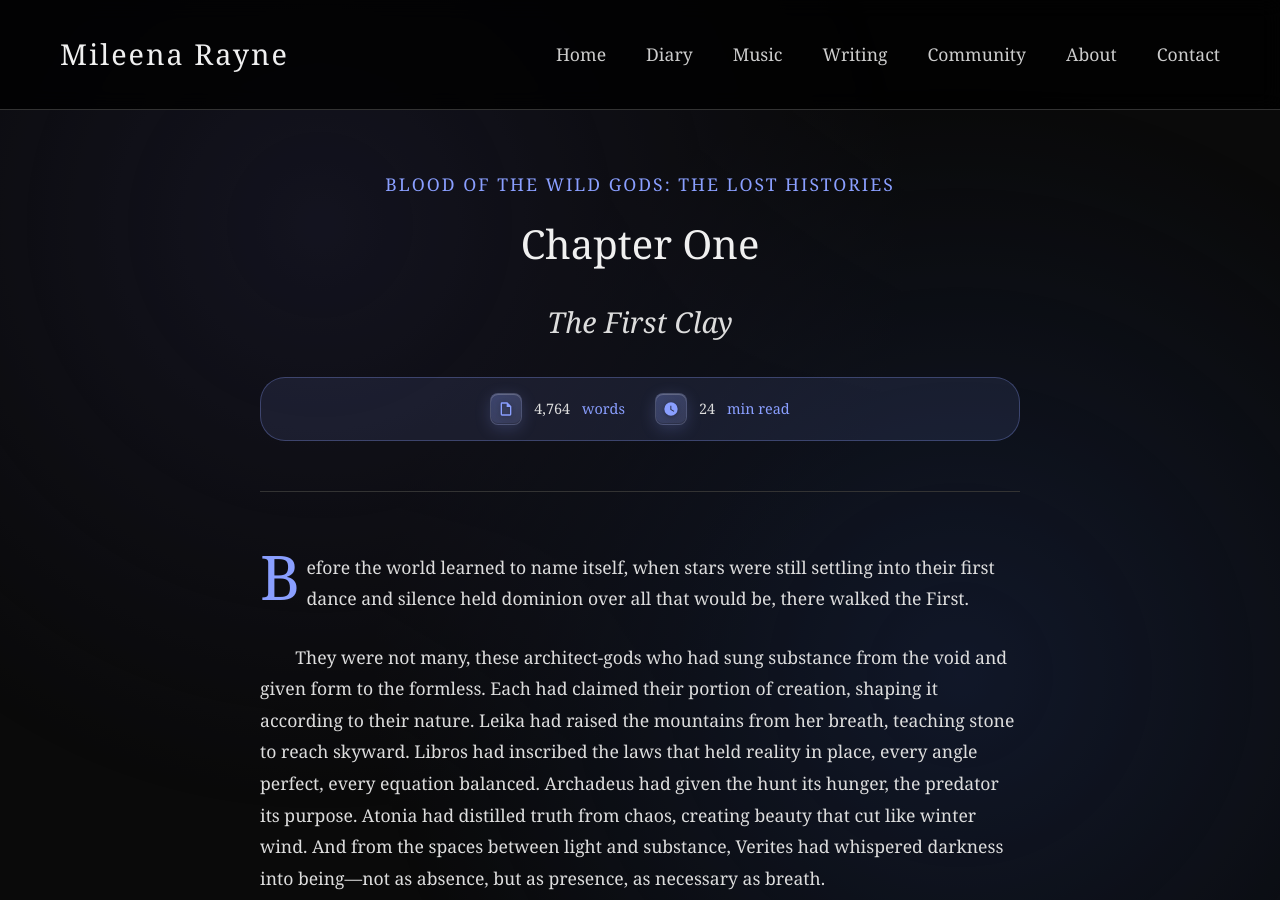
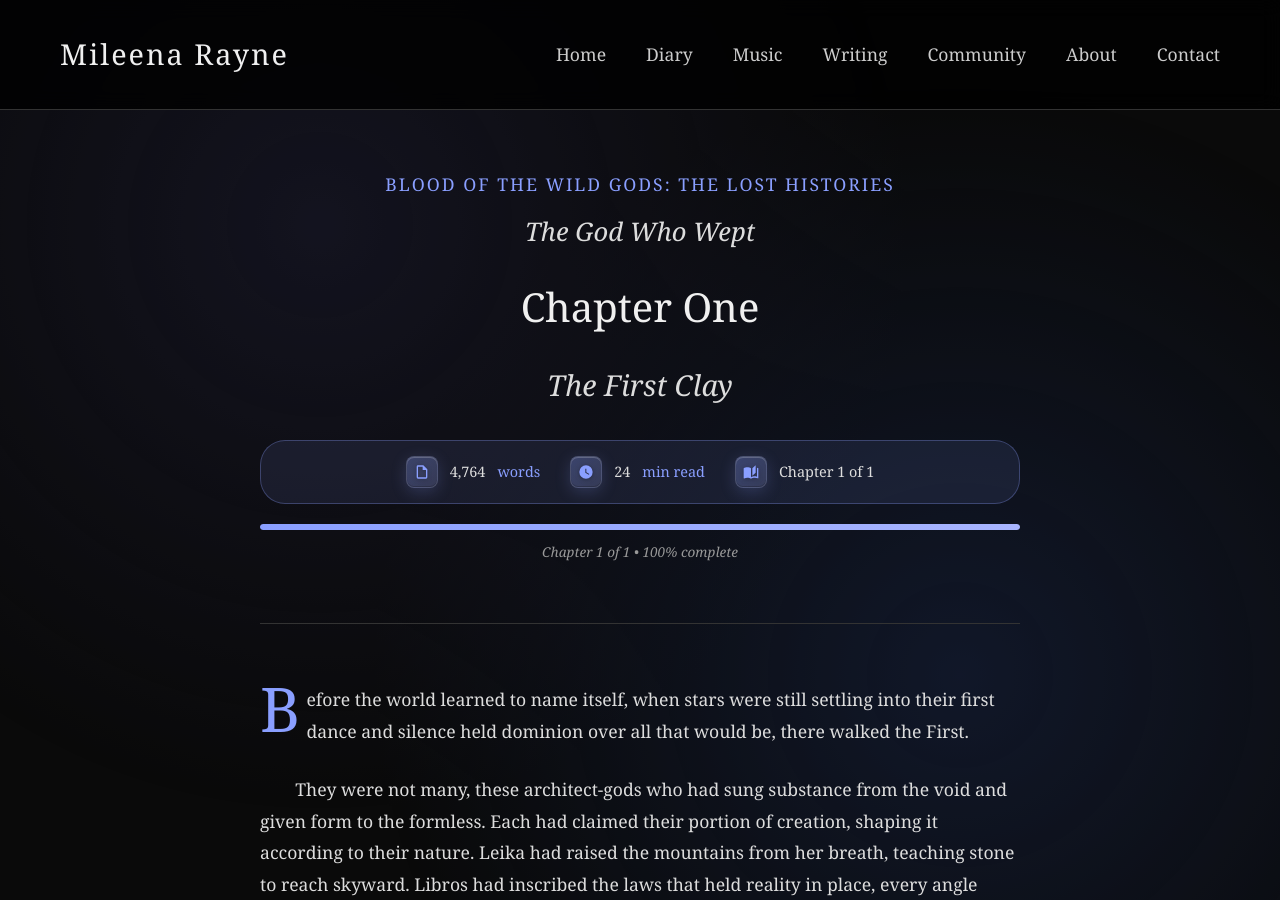
Before and after one commit to Mileena28/Mileena28.github.io, a Jekyll site: the page built from _chapters/lost-histories/god-who-wept/chapter-01.html, in a window 1280 px wide and 900 px high. Built offline with Jekyll 4.4.1, drawn with Linux system fonts in a browser that asks for light colours.

Commit message:
Update chapter-01.html

```diff
--- a/_chapters/lost-histories/god-who-wept/chapter-01.html
+++ b/_chapters/lost-histories/god-who-wept/chapter-01.html
@@ -1,8 +1,13 @@
 ---
 layout: chapter
 book_title: "Blood of the Wild Gods: The Lost Histories"
+story_title: "The God Who Wept"
 title: "Chapter One"
 subtitle: "The First Clay"
+chapter_number: 1
+total_chapters: 1
+prev_chapter: null
+next_chapter: null
 permalink: /chapters/lost-histories/god-who-wept/chapter-01/
 ---
 
```
